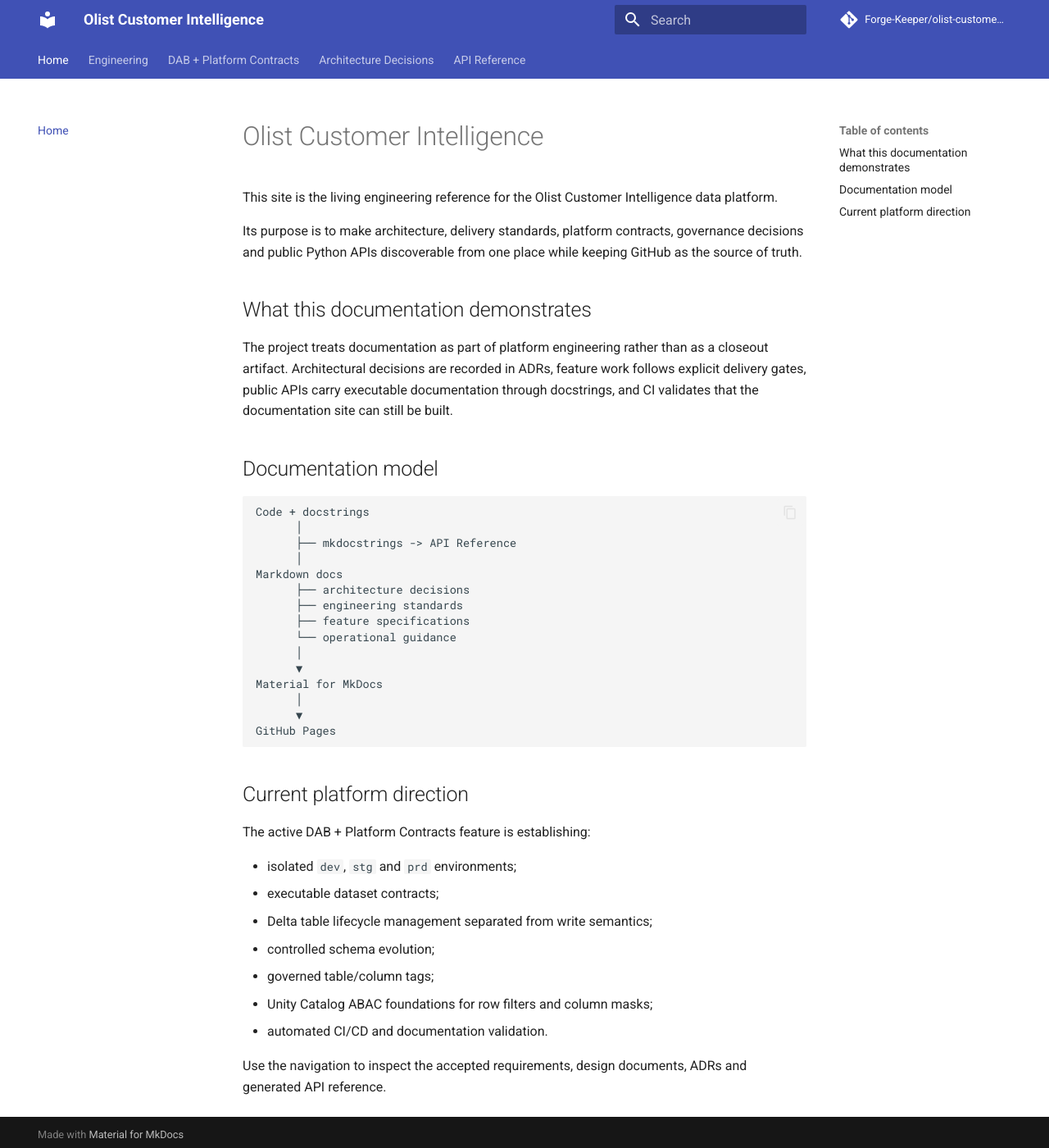
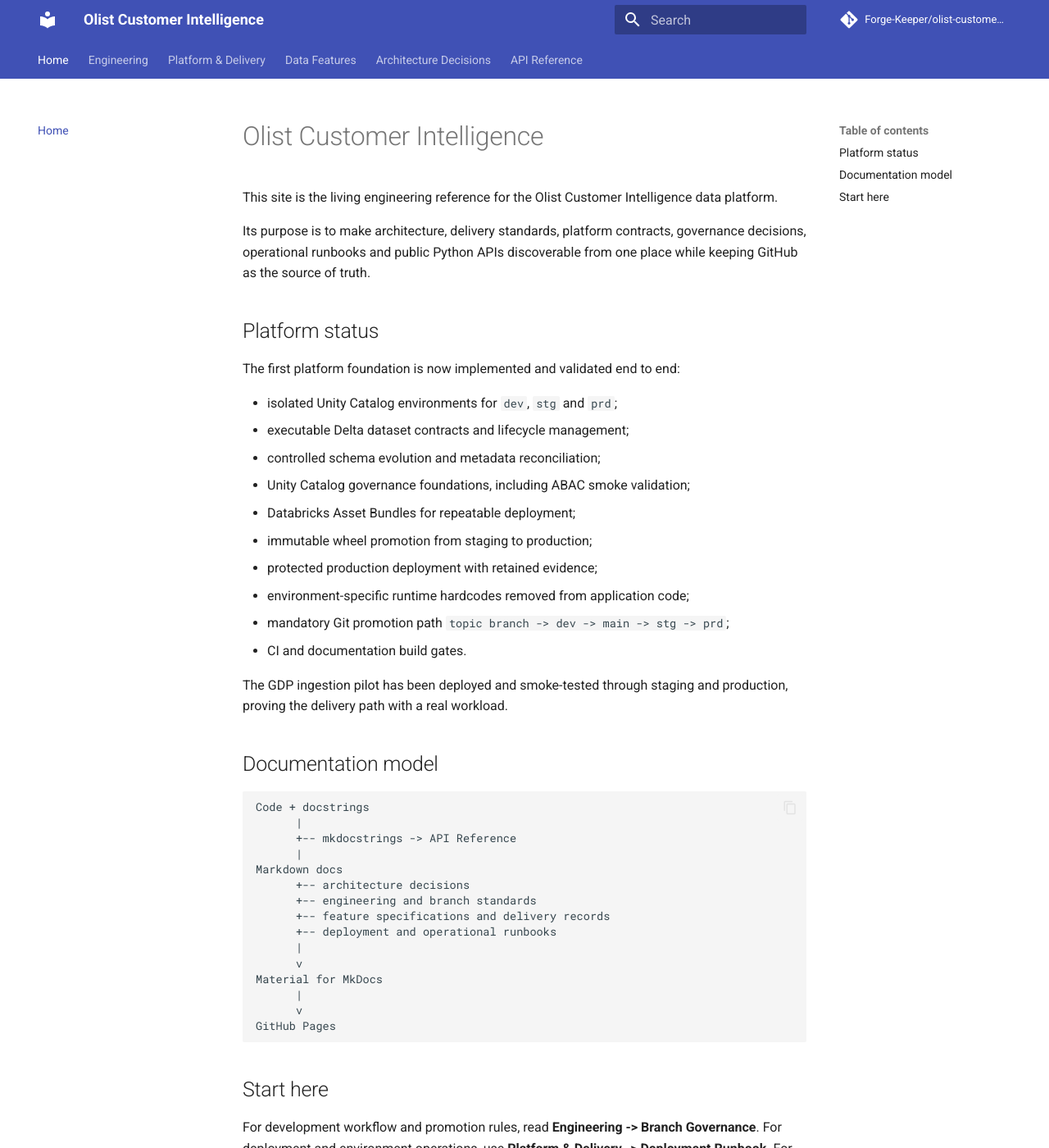
Before and after one commit to Forge-Keeper/olist-customer-intelligence, an MkDocs documentation site: the page built from docs/index.md, in a window 1280 px wide and 1400 px high. Shown: the whole window at 82% size. Built offline with MkDocs 1.6.1 and Material for MkDocs 9.7.7, drawn with Linux system fonts in a browser that asks for light colours; comment, search, counter and statistics services are not loaded; some of the changed text lies outside the part shown.

Commit message:
docs: refresh engineering site after platform delivery (#16)
* ci(docs): align docs workflow with dev integration branch

* docs: refresh site home after platform delivery

* docs: expose delivered platform and feature documentation

* docs: accept DAB environment and promotion decision

````diff
--- a/docs/index.md
+++ b/docs/index.md
@@ -2,42 +2,47 @@
 
 This site is the living engineering reference for the Olist Customer Intelligence data platform.
 
-Its purpose is to make architecture, delivery standards, platform contracts, governance decisions and public Python APIs discoverable from one place while keeping GitHub as the source of truth.
+Its purpose is to make architecture, delivery standards, platform contracts, governance decisions, operational runbooks and public Python APIs discoverable from one place while keeping GitHub as the source of truth.
 
-## What this documentation demonstrates
+## Platform status
 
-The project treats documentation as part of platform engineering rather than as a closeout artifact. Architectural decisions are recorded in ADRs, feature work follows explicit delivery gates, public APIs carry executable documentation through docstrings, and CI validates that the documentation site can still be built.
+The first platform foundation is now implemented and validated end to end:
+
+- isolated Unity Catalog environments for `dev`, `stg` and `prd`;
+- executable Delta dataset contracts and lifecycle management;
+- controlled schema evolution and metadata reconciliation;
+- Unity Catalog governance foundations, including ABAC smoke validation;
+- Databricks Asset Bundles for repeatable deployment;
+- immutable wheel promotion from staging to production;
+- protected production deployment with retained evidence;
+- environment-specific runtime hardcodes removed from application code;
+- mandatory Git promotion path `topic branch -> dev -> main -> stg -> prd`;
+- CI and documentation build gates.
+
+The GDP ingestion pilot has been deployed and smoke-tested through staging and production, proving the delivery path with a real workload.
 
 ## Documentation model
 
 ```text
 Code + docstrings
-      │
-      ├── mkdocstrings -> API Reference
-      │
+      |
+      +-- mkdocstrings -> API Reference
+      |
 Markdown docs
-      ├── architecture decisions
-      ├── engineering standards
-      ├── feature specifications
-      └── operational guidance
-      │
-      ▼
+      +-- architecture decisions
+      +-- engineering and branch standards
+      +-- feature specifications and delivery records
+      +-- deployment and operational runbooks
+      |
+      v
 Material for MkDocs
-      │
-      ▼
+      |
+      v
 GitHub Pages
 ```
 
-## Current platform direction
+## Start here
 
-The active DAB + Platform Contracts feature is establishing:
+For development workflow and promotion rules, read **Engineering -> Branch Governance**. For deployment and environment operations, use **Platform & Delivery -> Deployment Runbook**. For the implemented architectural decisions, use the **Architecture Decisions** section. The **Data Features** section records the delivered IBGE ingestion slices.
 
-- isolated `dev`, `stg` and `prd` environments;
-- executable dataset contracts;
-- Delta table lifecycle management separated from write semantics;
-- controlled schema evolution;
-- governed table/column tags;
-- Unity Catalog ABAC foundations for row filters and column masks;
-- automated CI/CD and documentation validation.
-
-Use the navigation to inspect the accepted requirements, design documents, ADRs and generated API reference.
+Documentation is treated as part of the engineering product: changes are versioned with the code, validated with `mkdocs build --strict`, and published from `main`.
--- a/mkdocs.yml
+++ b/mkdocs.yml
@@ -41,17 +41,23 @@
 nav:
   - Home: index.md
   - Engineering:
+      - Branch Governance: development/branch-governance.md
       - Standards & Naming: development/engineering-standards.md
       - Definition of Done: development/definition-of-done.md
+      - Environment Hardcode Audit: development/environment-hardcode-audit.md
       - Feature Specification Template: templates/feature-specification-template.md
       - ADR Template: templates/adr-template.md
-  - DAB + Platform Contracts:
+  - Platform & Delivery:
+      - Databricks Asset Bundles: development/databricks-asset-bundles.md
       - Discovery: development/dab-platform-discovery.md
       - Requirements: development/dab-platform-requirements.md
       - Technical Design: development/dab-platform-technical-design.md
       - Impact Analysis: development/dab-platform-impact-analysis.md
       - Implementation Plan: development/dab-platform-implementation-plan.md
       - Deployment Runbook: development/dab-deployment-runbook.md
+  - Data Features:
+      - IBGE API Ingestion: development/ibge-api-ingestion.md
+      - IBGE Municipality GDP: development/ibge-municipality-gdp.md
   - Architecture Decisions:
       - ADR-001 Liquid Clustering: adr/ADR-001-liquid-clustering-bronze-weather.md
       - ADR-002 Package Structure: adr/ADR-002-hybrid-domain-platform-package-structure.md
````
Also changed, not shown: docs/adr/ADR-005-dab-environment-and-promotion-boundary.md (+35 -42 lines), 1 other file.
